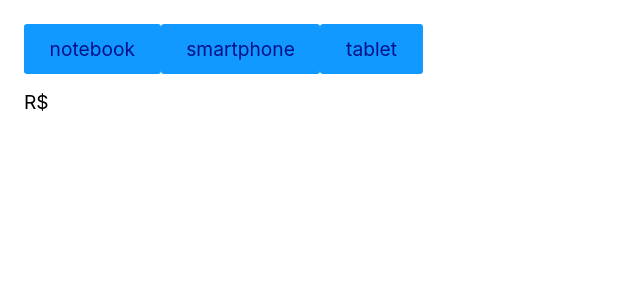
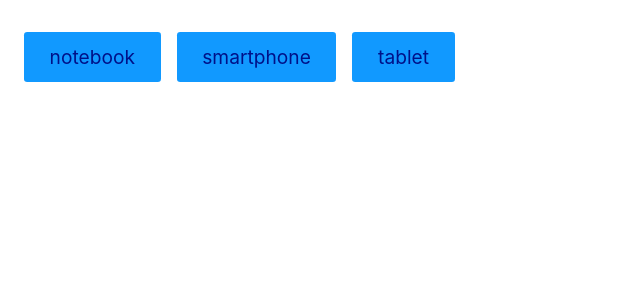
Before and after one commit to PedroPaivaDev/study-origamid-react, a React (Create React App) app: page / in a window 1280 px wide. Shown: the top 300 px of the page, without its empty margins (0-640 px from the left). Built offline with nearby package versions, Linux system fonts and the light colour scheme.

Commit message:
resolução

```diff
--- a/src/App.js
+++ b/src/App.js
@@ -1,35 +1,28 @@
 import React from 'react';
+import Produto from './components/Produto';
 import api from './services/api'
 
 const App = () => {
 
-  const urlNotebook = "https://ranekapi.origamid.dev/json/api/produto/notebook";
-  const urlSmartphone = "https://ranekapi.origamid.dev/json/api/produto/smartphone";
-  const urlTablet = "https://ranekapi.origamid.dev/json/api/produto/tablet"
+  const [produto, setProduto] = React.useState();
+  const [carregando, setCarregando] = React.useState()
 
-  const [produto, setProduto] = React.useState({
-    nome: '',
-    preco: '',
-    fotos: []
-  })
-
-  async function handleClick (url) {
+  async function handleClick (event) {
+    const nomeProduto = event.target.innerText
+    const url = `https://ranekapi.origamid.dev/json/api/produto/${nomeProduto}`
+    setCarregando(true)
     const dados = await api(url)
-    setProduto(
-      dados
-    )
+    setProduto(dados)
+    setCarregando(false)
   }
 
   return (
     <>
-      <button onClick={() => handleClick(urlNotebook)}>notebook</button>
-      <button onClick={() => handleClick(urlSmartphone)}>smartphone</button>
-      <button onClick={() => handleClick(urlTablet)}>tablet</button>
-      <h1>{produto.nome}</h1>
-      <p>R$ {produto.preco}</p>
-      {produto.fotos.map(({src, titulo}, index) => {
-        return <img key={index} src={src} alt={titulo} />
-      })}
+      <button style={{marginRight: '.5rem'}} onClick={handleClick}>notebook</button>
+      <button style={{margin: '.5rem'}} onClick={handleClick}>smartphone</button>
+      <button style={{margin: '.5rem'}} onClick={handleClick}>tablet</button>
+      {carregando && <p>Carregando...</p>}
+      {!carregando && produto && <Produto produto={produto}/>}
     </>
   )
 };
--- /dev/null
+++ b/src/components/Produto.js
@@ -0,0 +1,15 @@
+import React from 'react'
+
+const Produto = ({produto}) => {
+  return (
+    <div>
+        <h1>{produto.nome}</h1>
+        <p>R$ {produto.preco}</p>
+        {produto.fotos.map(({src, titulo}, index) => {
+            return <img key={index} src={src} alt={titulo} />
+        })}
+    </div>
+  )
+}
+
+export default Produto
```
